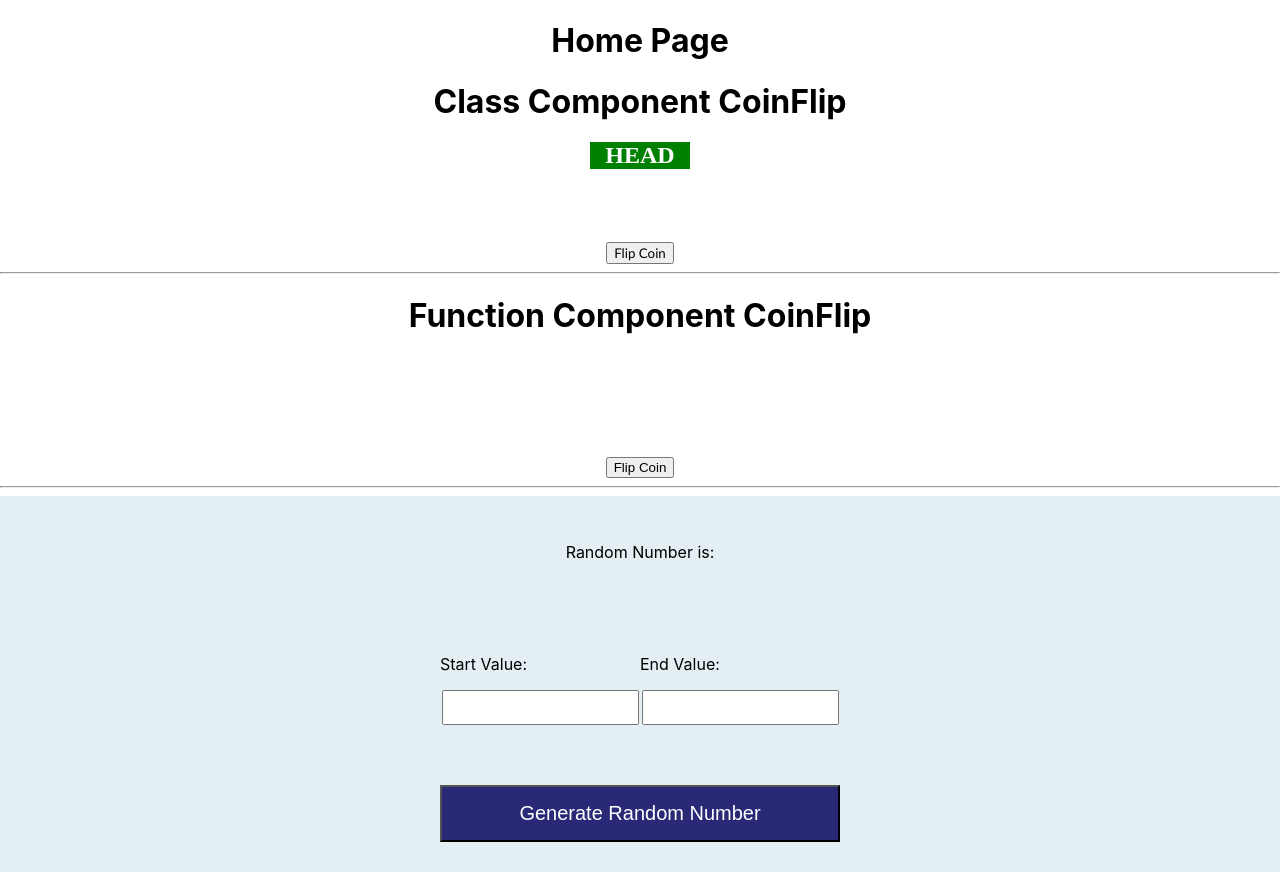
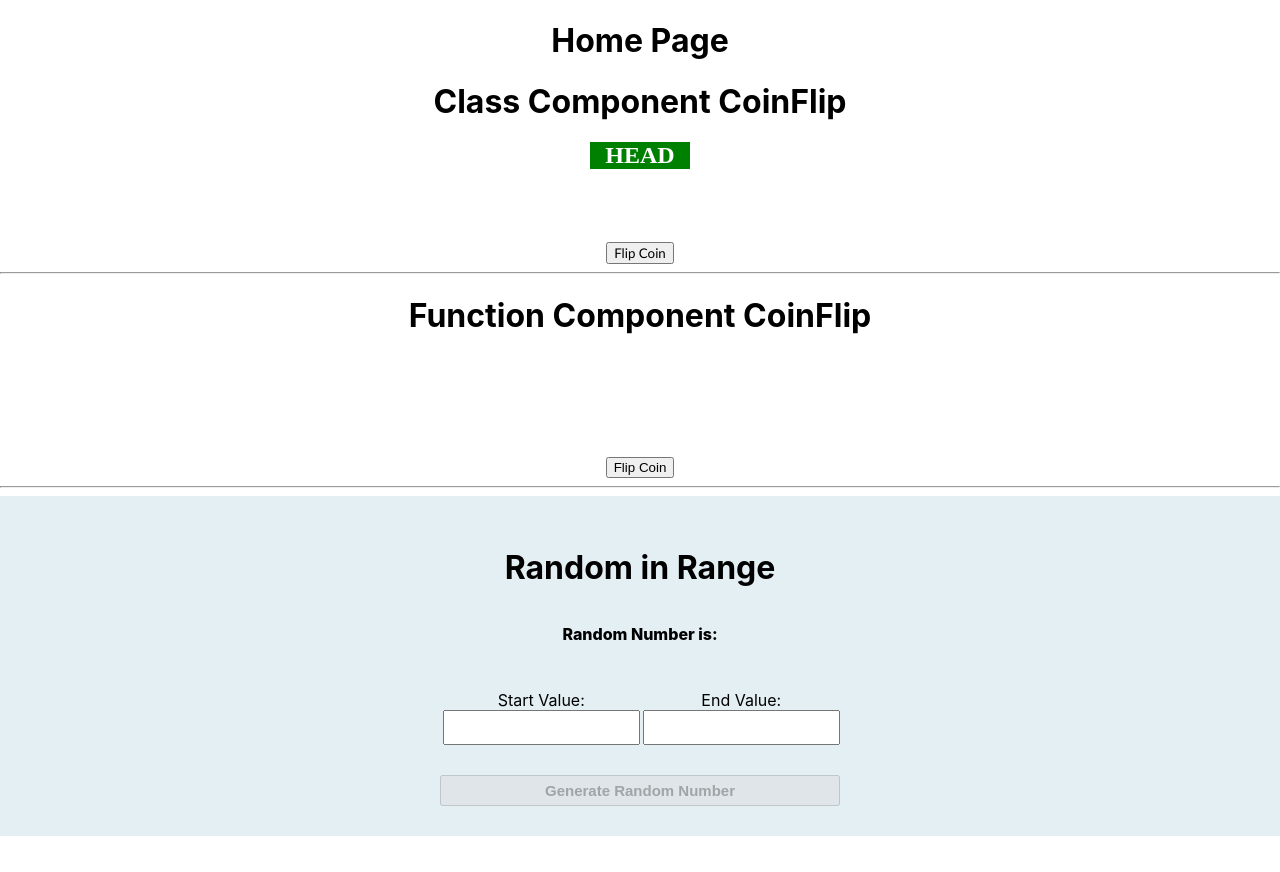
Before and after one commit to annamolaohein/proj-1-coinflip, a React (Create React App) app: page / in a window 1280 px wide. After the commit the page ends 836 px from the top, so only its background shows below. Built offline with nearby package versions, Linux system fonts and the light colour scheme.

Commit message:
Random in Range

```diff
--- a/src/component/CoinFlip.css
+++ b/src/component/CoinFlip.css
@@ -21,3 +21,40 @@
 .CoinFlip #coin_btn {
   font-family: "Gill Sans", "Gill Sans MT", Calibri, "Trebuchet MS", sans-serif;
 }
+
+/* Random in Range */
+
+.RangeRandom {
+  width: 100%;
+  background: #e3eff3;
+  display: flex;
+}
+
+.RangeRandom .outer {
+  width: 100%;
+  max-width: 400px;
+  margin: auto;
+  padding: 30px;
+  display: flex;
+  flex-direction: column;
+}
+
+.RangeRandom .bold-text {
+    font-weight: 800;
+}
+.RangeRandom .outer .inner{
+    display: flex;
+    justify-content: space-between;
+    padding: 30px 0;
+    width: 100%;
+}
+
+.RangeRandom .outer .inner div input{
+    padding: 8px;
+}
+.RangeRandom .outer button{
+    padding: 5px;
+    font-weight: bold;
+    font-size: 15px;
+    cursor: pointer;
+}
--- /dev/null
+++ b/src/component/Random.js
@@ -0,0 +1,47 @@
+import React, { useState } from 'react'
+import "./CoinFlip";
+
+export const Random = () => {
+    const [minVal, setMinVal] = useState();
+    const [maxVal, setMaxVal] = useState();
+    const [randomNum, setRandomNum] = useState();
+
+    const randomBetween = (minVal, maxVal) => {
+        return Math.round(minVal + Math.random() * (maxVal - minVal))
+    }
+
+    return (
+        <div className='RangeRandom'>
+            <div className='outer'>
+            <h1>Random in Range</h1>
+                <div className={`show_random ${(randomNum === minVal || randomNum === maxVal) && "bold-text"
+                    }`}>
+                    <p>Random Number is: {randomNum}</p>
+                </div>
+                <div className='inner'>
+                    <div>
+                        <label>Start Value:</label>
+                        <input
+                            type="number"
+                            min={0}
+                            value={minVal}
+                            onChange={(m) => setMinVal(parseInt(m.target.value))} />
+                    </div>
+                    <div>
+                        <label>End Value:</label>
+                        <input
+                            type="number"
+                            min={minVal ? minVal + 1 : ""}
+                            value={maxVal}
+                            onChange={(m) => setMaxVal(parseInt(m.target.value))} />
+                    </div>
+                </div>
+
+                <button onClick={() => setRandomNum(randomBetween(minVal, maxVal))}
+                    disabled={!minVal || !maxVal || maxVal <= minVal}>
+                    Generate Random Number</button>
+            </div>
+
+        </div>
+    )
+}
--- a/src/pages/HomePage.js
+++ b/src/pages/HomePage.js
@@ -1,7 +1,7 @@
 import React from "react";
 import { ClassCoinFlip } from "../component/ClassCoinFlip";
 import { CoinFlip } from "../component/CoinFlip";
-import { Random } from "../random_component/Random";
+import { Random } from "../component/Random";
 
 export const HomePage = () => {
   return (
--- a/src/random_component/Random.css
+++ /dev/null
@@ -1,47 +0,0 @@
-
-.container {
-  width: 100%;
-  /* min-height: 100vh; */
-  background: #e3eff3;
-  display: flex;
-}
-.container .outer {
-  width: 100%;
-  max-width: 400px;
-  margin: auto;
-  padding: 30px;
-  display: flex;
-  flex-direction: column;
-}
-
-.container .outer .show_random p span {
-    font-weight: 600;
-}
-.container .outer .inner{
-    display: flex;
-    justify-content: space-between;
-    padding: 60px 0;
-    width: 100%;
-}
-.container .outer .inner p{
-   text-align: left;
-}
-.container .outer .inner div{
-    width: 100%;
-    /* max-width: 42%; */
-}
-.container .outer .inner div input{
-    padding: 8px;
-    /* border: none;
-    outline: none;
-    width: 100%; */
-}
-.container .outer button{
-    align-self: flex-end;
-    background: #292977;
-    color: #fff;
-    padding: 15px;
-    width: 100%;
-    font-size: 20px;
-    cursor: pointer;
-}
--- a/src/random_component/Random.js
+++ /dev/null
@@ -1,35 +0,0 @@
-import React, { useState } from 'react'
-import "./Random.css";
-
-export const Random = () => {
-    const [minVal, setMinVal] = useState("");
-    const [maxVal, setMaxVal] = useState("");
-    const [randomNum, setRandomNum] = useState("");
-
-    const handleRandomNum = () => {
-        // setRandomNum(Math.floor(Math.random() * (maxVal - minVal + 1) * minVal));
-        setRandomNum(Math.floor(Math.random() * (maxVal - minVal+1) + minVal))
-    }
-
-    return (
-        <div className='container'>
-            <div className='outer'>
-                <div className='show_random'>
-                    <p>Random Number is: <span>{randomNum}</span></p>
-                </div>
-                <div className='inner'>
-                    <div>
-                        <p>Start Value:</p>
-                        <input type="number" value={minVal} onChange={m => setMinVal(m.target.value)} />
-                    </div>
-                    <div>
-                        <p>End Value:</p>
-                        <input type="number" value={maxVal} onChange={m => setMaxVal(m.target.value)} />
-                    </div>
-                </div>
-                <button onClick={handleRandomNum}>Generate Random Number</button>
-            </div>
-
-        </div>
-    )
-}
```
